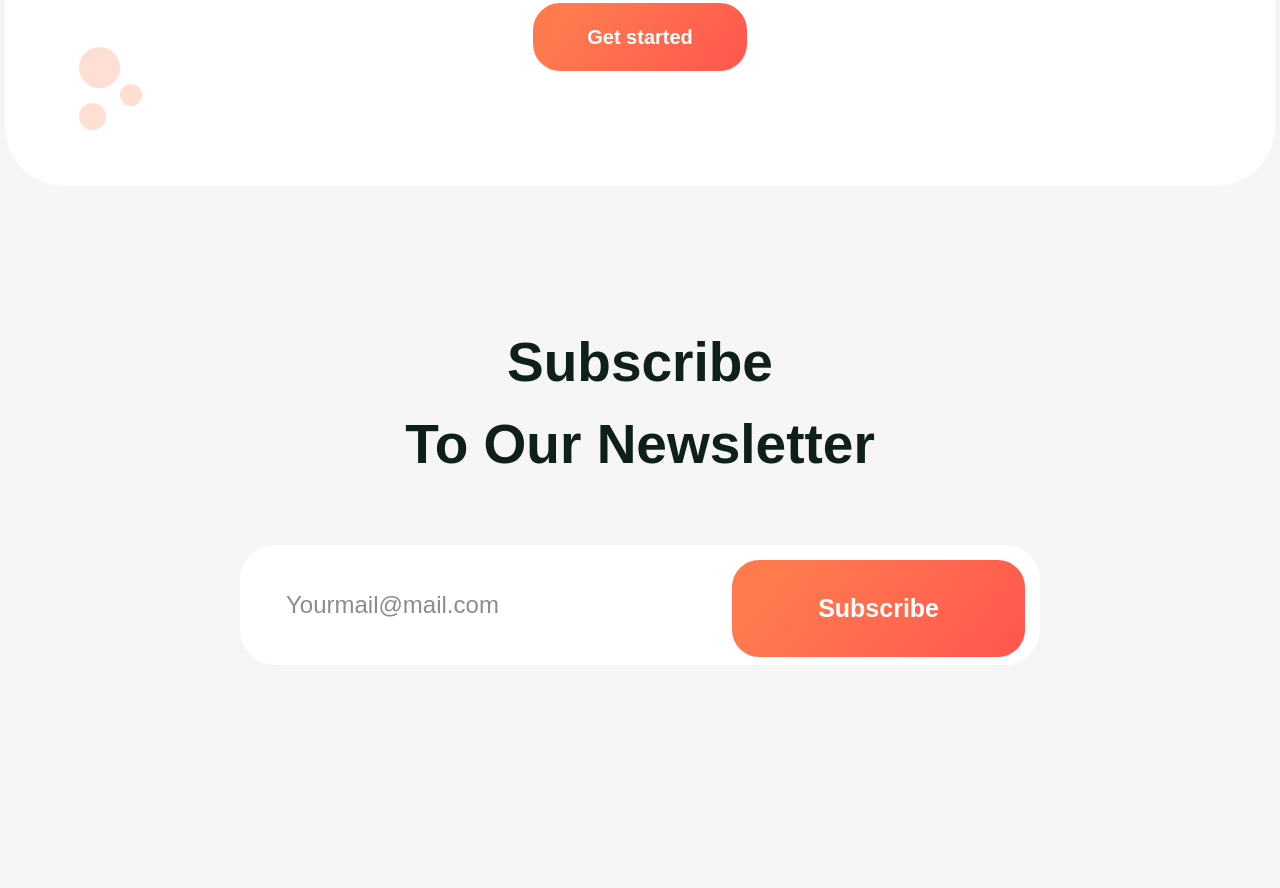
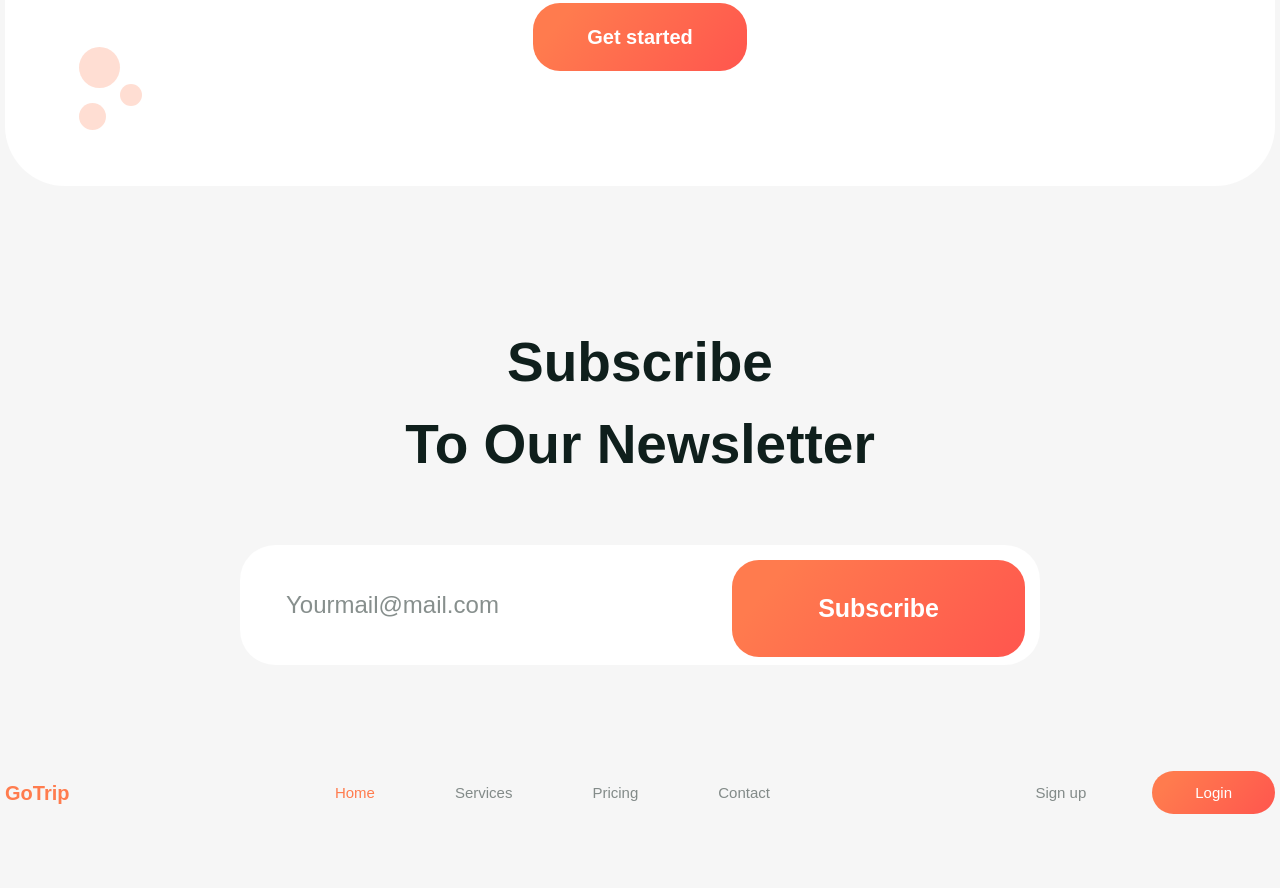
Before and after one commit to RizvanDev/GoTrip, a website built with webpack: page src/index.html in a window 1280 px wide. Shown: the part 2831-3719 px from the top of the page. Before the commit the page ends 3602 px from the top, so only its background shows below. Built offline with nearby package versions, Linux system fonts and the light colour scheme.

Commit message:
added block footer

```diff
--- /dev/null
+++ b/src/css/_footer.scss
@@ -0,0 +1,28 @@
+// footer
+.footer {
+  padding: 53px 0 74px;
+  color: $secondary;
+}
+
+.footer .navigation__logo {
+  color: #ff7c4e;
+}
+
+.footer .navigation__link {
+  position: relative;
+  &.--active-link {
+    color: #ff7c4e;
+  }
+  &.--active-link::after {
+    width: 0;
+    height: 0;
+  }
+}
+
+.footer .navigation__btns {
+  column-gap: 66px;
+}
+
+.footer .navigation__login {
+  color: #fff;
+}
--- a/src/css/_header.scss
+++ b/src/css/_header.scss
@@ -48,9 +48,7 @@
 
 .navigation__link {
   position: relative;
-
-  &.--active-link::after,
-  &:hover::after {
+  &.--active-link::after {
     content: "";
     position: absolute;
     bottom: -6px;
@@ -81,8 +79,7 @@
 
 .navigation__login:active,
 .button:active,
-.destination-slider.swiper-button-prev:active,
-.destination-slider.swiper-button-next:active {
+.destination-slider.swiper-button-prev:active {
   transform: scale(0.95);
 }
 
--- a/src/css/_media.scss
+++ b/src/css/_media.scss
@@ -1,4 +1,4 @@
-@media (min-width: 768px) {
+@media (min-width: 1000px) {
   .navigation__auth,
   .navigation__login,
   .button {
@@ -7,8 +7,35 @@
   .navigation__auth:hover {
     color: rgb(255, 231, 49);
   }
+  .footer .navigation__auth:hover {
+    color: #ff7c4e;
+    text-shadow: 0 0 0 #666;
+  }
   .navigation__login:hover,
   .button:hover {
     background: linear-gradient(129.54deg, #ff4040 95.03%, #ff1313 15.57%), #ffffff;
   }
+  .navigation__link {
+    position: relative;
+    &:hover::after {
+      content: "";
+      position: absolute;
+      bottom: -6px;
+      left: 0;
+      display: block;
+      width: 80%;
+      height: 4px;
+      background-color: #c4c4c4;
+      border-radius: 100px;
+    }
+  }
+  .footer .navigation__link {
+    &:hover {
+      color: #ff7c4e;
+      text-shadow: 0 0 0 #666;
+    }
+    &:hover::after {
+      display: none;
+    }
+  }
 }
--- a/src/css/_subscribe.scss
+++ b/src/css/_subscribe.scss
@@ -1,6 +1,6 @@
 // subscribe
 .subscribe {
-  padding: 135px 0 106px;
+  padding: 135px 0 53px;
   text-align: center;
 }
 
--- a/src/css/style.scss
+++ b/src/css/style.scss
@@ -15,10 +15,11 @@ body {
   padding: 0 $container-paddings;
 }
 
-@import "./_header";
-@import "./_destination";
-@import "./_customers";
-@import "./_discount";
-@import "./_subscribe";
+@import "./header";
+@import "./destination";
+@import "./customers";
+@import "./discount";
+@import "./subscribe";
+@import "./footer";
 
-@import "./_media";
+@import "./media";
--- a/src/index.html
+++ b/src/index.html
@@ -150,6 +150,24 @@
       </div>
     </div>
   </main>
+  <!------------ footer ----------->
+  <div class="footer container">
+    <nav class="navigation">
+      <div class="navigation__logo">
+        <a href="">GoTrip</a>
+      </div>
+      <ul class="navigation__links">
+        <li class="navigation__link --active-link"><a href="#!">Home</a></li>
+        <li class="navigation__link"><a href="#!">Services</a></li>
+        <li class="navigation__link"><a href="#!">Pricing</a></li>
+        <li class="navigation__link"><a href="#!">Contact</a></li>
+      </ul>
+      <div class="navigation__btns">
+        <a href="#!" class="navigation__auth">Sign up</a>
+        <button type="button" class="navigation__login">Login</button>
+      </div>
+    </nav>
+  </div>
 </body>
 
 </html>
```
Also changed, not shown: dist/index.html, 2 other files.
